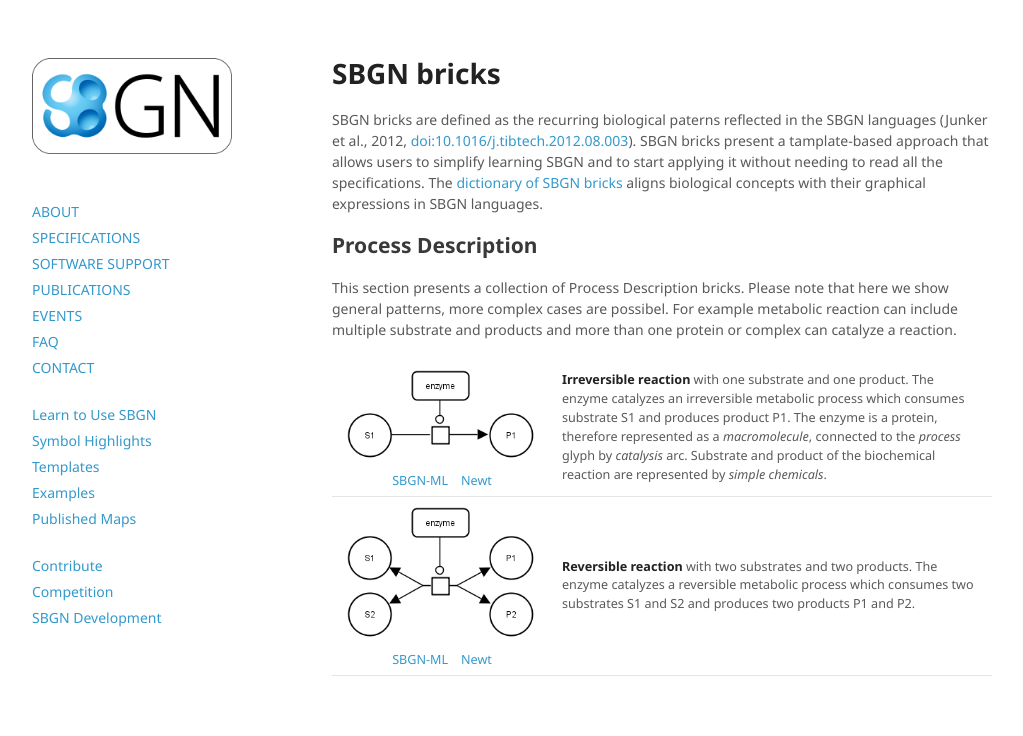
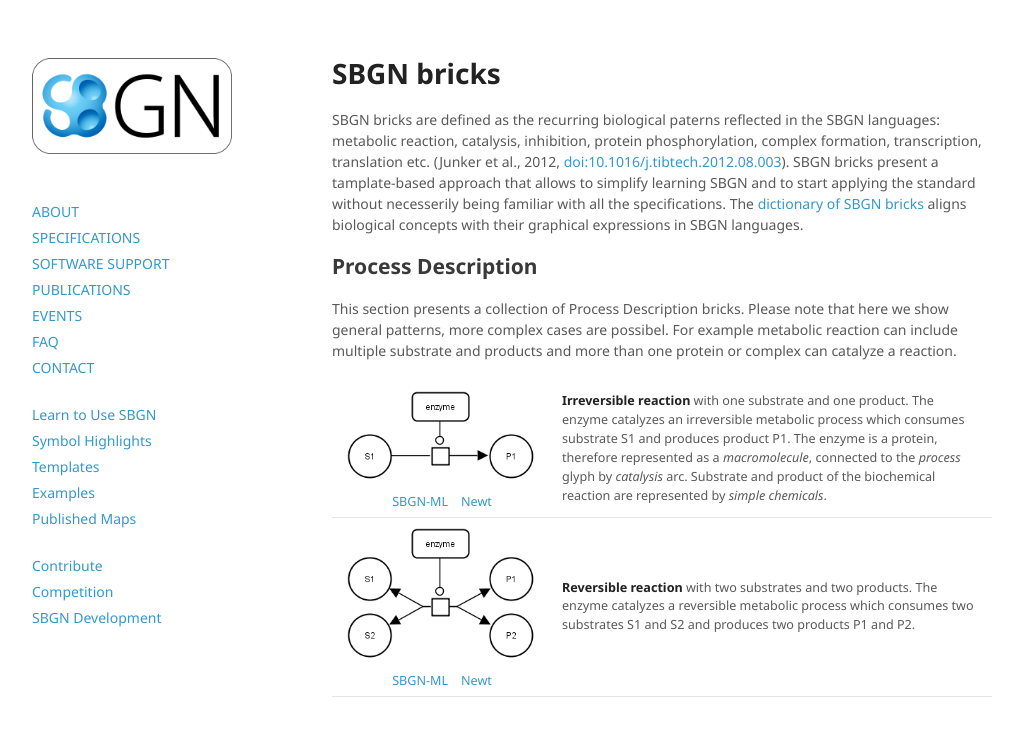
Before and after one commit to sbgn/sbgn, a Jekyll site: the page built from docs/sbgn_bricks.md, in a window 1280 px wide. Shown: the top 736 px of the page, without its empty margins (128-1151 px from the left). Built offline with Jekyll 4.4.1, drawn with Linux system fonts in a browser that asks for light colours; nearby versions of some CDN libraries.

Commit message:
Update sbgn_bricks.md

```diff
--- a/docs/sbgn_bricks.md
+++ b/docs/sbgn_bricks.md
@@ -6,7 +6,7 @@
 
 # SBGN bricks
 
-SBGN bricks are defined as the recurring biological paterns reflected in the SBGN languages (Junker et al., 2012, <a href="https://dx.doi.org/10.1016/j.tibtech.2012.08.003">doi:10.1016/j.tibtech.2012.08.003</a>). SBGN bricks present a tamplate-based approach that allows users to simplify learning SBGN and to start applying it without needing to read all the specifications. The <a href="http://sbgnbricks.sourceforge.net/sbgnbricks_dictionary.html">dictionary of SBGN bricks</a> aligns biological concepts with their graphical expressions in SBGN languages.
+SBGN bricks are defined as the recurring biological paterns reflected in the SBGN languages: metabolic reaction, catalysis, inhibition, protein phosphorylation, complex formation, transcription, translation  etc. (Junker et al., 2012, <a href="https://dx.doi.org/10.1016/j.tibtech.2012.08.003">doi:10.1016/j.tibtech.2012.08.003</a>). SBGN bricks present a tamplate-based approach that allows to simplify learning SBGN and to start applying the standard without necesserily being familiar with all the specifications. The <a href="http://sbgnbricks.sourceforge.net/sbgnbricks_dictionary.html">dictionary of SBGN bricks</a> aligns biological concepts with their graphical expressions in SBGN languages.
 
 ## Process Description
 
```
